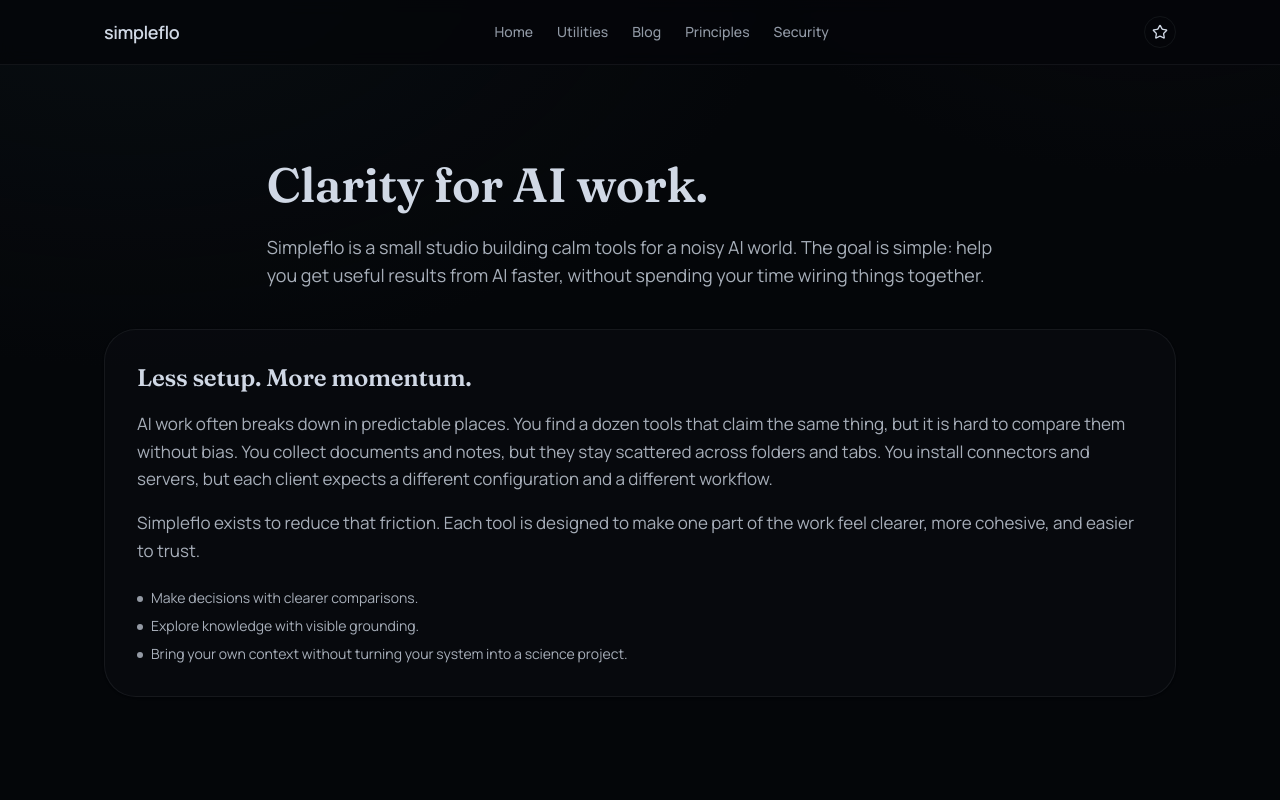
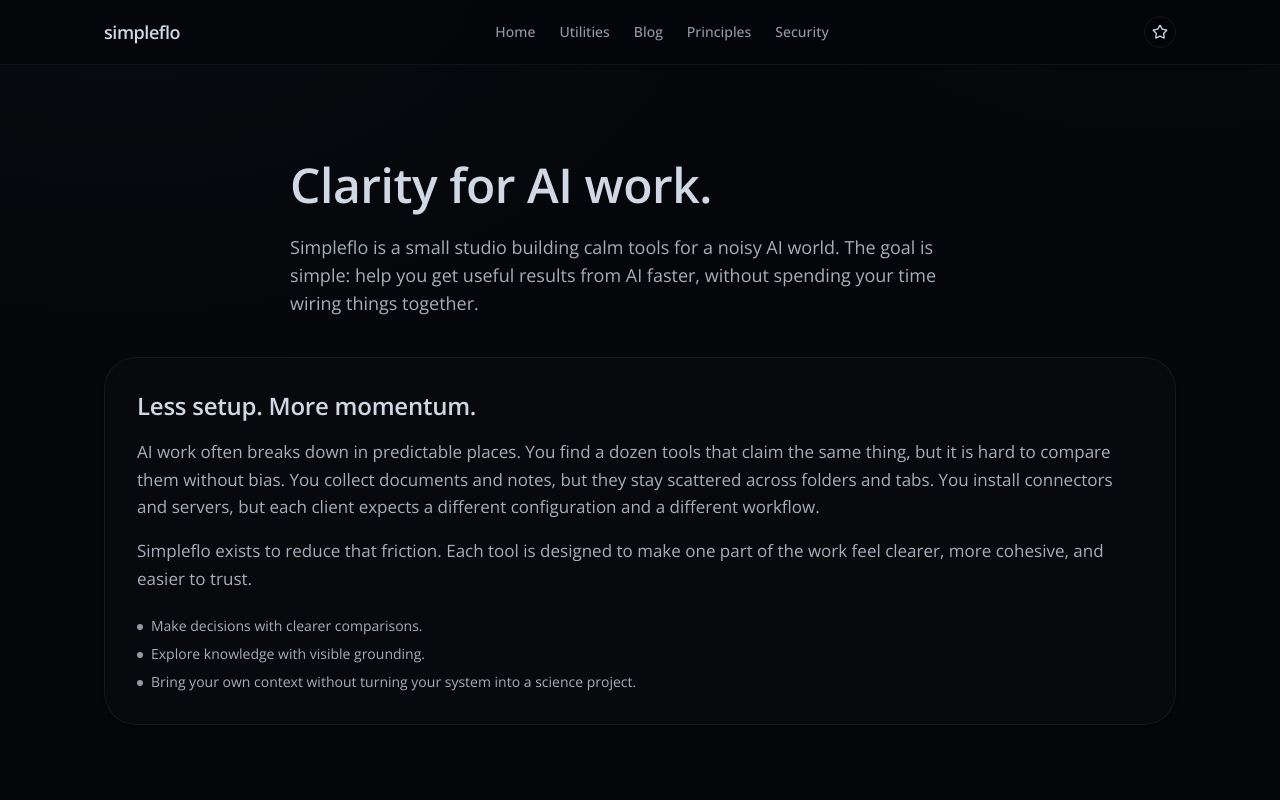
Before and after one commit to amlandas/powering-simpleflo-site, a Next.js app: page / in a window 1280 px wide. Shown: the top 800 px of the page. Built offline with nearby package versions, Linux system fonts and the light colour scheme.

Commit message:
Update site font to Open Sans

```diff
--- a/src/app/globals.css
+++ b/src/app/globals.css
@@ -7,8 +7,8 @@
 @theme inline {
   --color-background: var(--background);
   --color-foreground: var(--foreground);
-  --font-sans: var(--font-manrope);
-  --font-display: var(--font-fraunces);
+  --font-sans: var(--font-open-sans);
+  --font-display: var(--font-open-sans);
   --color-sidebar-ring: var(--sidebar-ring);
   --color-sidebar-border: var(--sidebar-border);
   --color-sidebar-accent-foreground: var(--sidebar-accent-foreground);
@@ -196,7 +196,7 @@
   h2,
   h3,
   h4 {
-    font-family: var(--font-fraunces), "Times New Roman", serif;
+    font-family: var(--font-open-sans), sans-serif;
     letter-spacing: -0.01em;
     text-wrap: balance;
   }
--- a/src/app/layout.tsx
+++ b/src/app/layout.tsx
@@ -1,5 +1,5 @@
 import type { Metadata } from "next"
-import { Fraunces, Manrope } from "next/font/google"
+import { Open_Sans } from "next/font/google"
 
 import "./globals.css"
 import { SiteHeader } from "@/components/site-header"
@@ -7,14 +7,8 @@
 import { ThemeScript } from "@/components/theme-script"
 import { siteConfig } from "@/lib/site"
 
-const manrope = Manrope({
-  variable: "--font-manrope",
-  subsets: ["latin"],
-  display: "swap",
-})
-
-const fraunces = Fraunces({
-  variable: "--font-fraunces",
+const openSans = Open_Sans({
+  variable: "--font-open-sans",
   subsets: ["latin"],
   display: "swap",
 })
@@ -45,7 +39,7 @@
       <head>
         <ThemeScript />
       </head>
-      <body className={`${manrope.variable} ${fraunces.variable} font-sans`}>
+      <body className={`${openSans.variable} font-sans`}>
         <ThemeProvider>
           <SiteHeader />
           <main>{children}</main>
```
